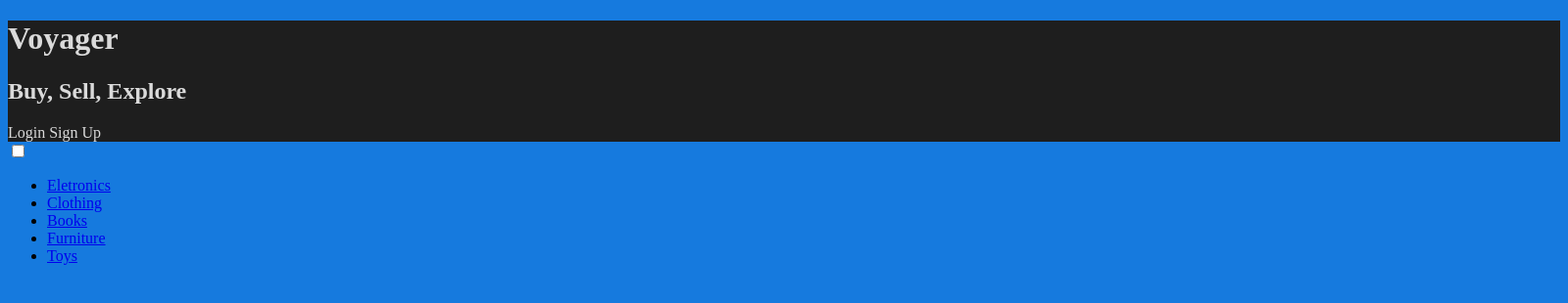
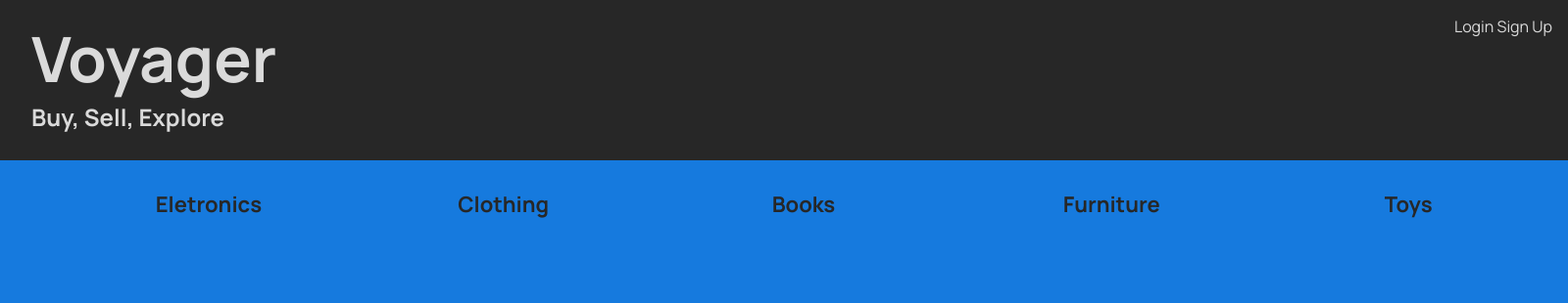
Before and after one commit to FEUP-LTW-2024/ltw-project-2024-ltw18g05, a PHP site: page / in a window 1600 px wide. Shown: the top 310 px of the page at 98% size. Run offline with PHP 8.4, Linux system fonts and the light colour scheme; some libraries are stand-ins or nearby versions.

Commit message:
Experimenting with CSS (First draft of the header and nav bar)

```diff
--- a/css/style.css
+++ b/css/style.css
@@ -1,13 +1,60 @@
+@import url('https://fonts.googleapis.com/css2?family=Manrope:wght@200..800&display=swap');
 
 body {
     background-color: #167ade;
-}
+    margin: 0 auto;
+    display: grid;
+    font-family: Manrope;
 
-body > header {
-    background-color: #1e1e1e;
+
+    > header {
+        background-color: #272727;
         color: #dadada;
+        padding: 1em 2em;
         a {
             color: #dadada;
             text-decoration: none;
         }
+        h1 {
+            margin: 0;
+            font-size: 4em;
         }
+        h2 {margin: 0 0 0.5em 0;}
+        #login_signup {
+            position: absolute;
+            right: 1em;
+            top: 1em;
+        }
+    }
+
+
+    #nav_categories {
+
+        #hamburger {display: none;} /*temporary*/
+        .hamburger {display: none;} /*temporary*/
+
+        ul {
+            display: flex;
+            justify-content: space-evenly;
+            margin: 0.5em;
+            list-style-type: none;
+
+            li {
+                padding: 1em 5em;
+                border-radius: 10px;
+                text-align: center;
+                width: 4em;
+                font-size: 22px;
+                font-weight: 700;
+                a {
+                    color: #272727;
+                    text-decoration: none;
+                }
+                &:hover {background-color: #272727;}
+                &:hover a{color: #dadada;}
+            }
+        }
+    }
+
+
+}
--- a/index.php
+++ b/index.php
@@ -8,7 +8,7 @@
     <header>
         <h1><a href="index.html">Voyager</a></h1>
         <h2><a href="index.html">Buy, Sell, Explore</a></h2>
-        <div id="login&signup">
+        <div id="login_signup">
             <a href="register_page.html">Login</a>
             <a href="login_page.html">Sign Up</a>
         </div>
```
Lines whose indentation alone changed are shown as unchanged.
